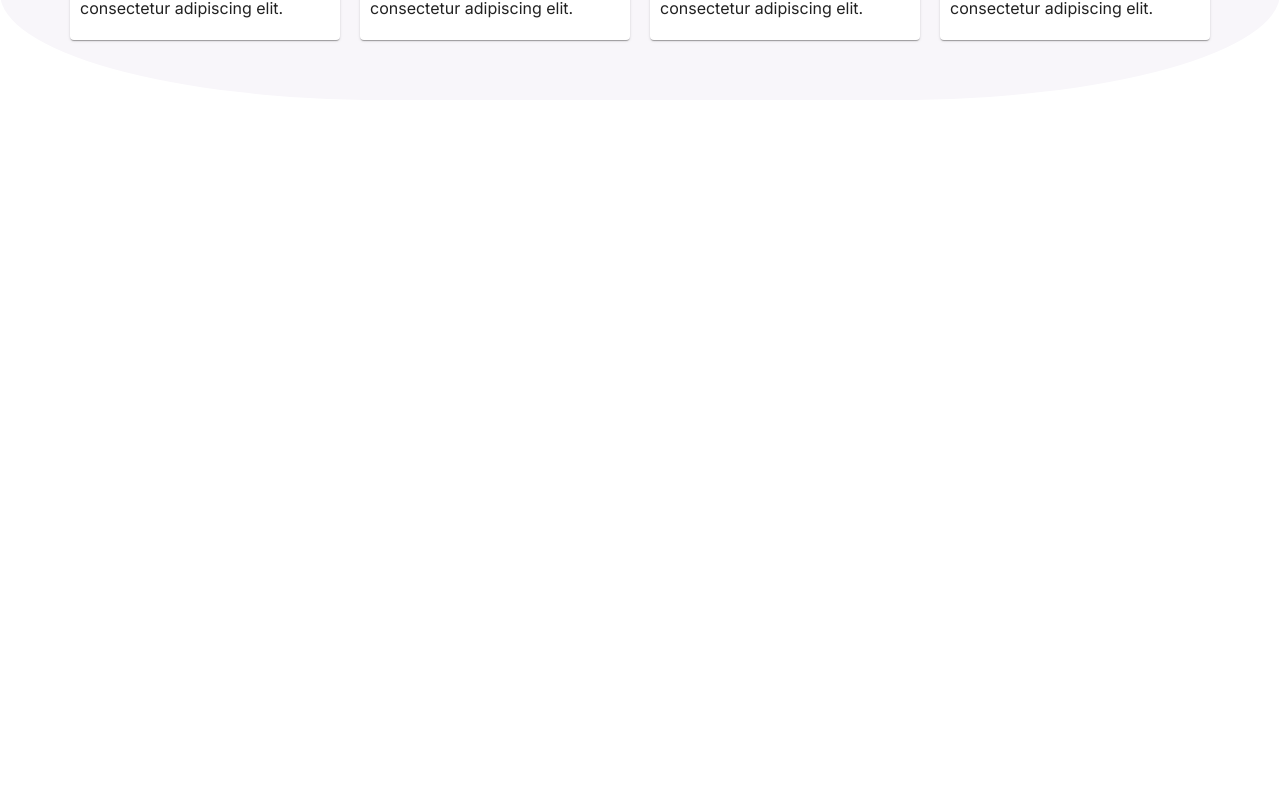
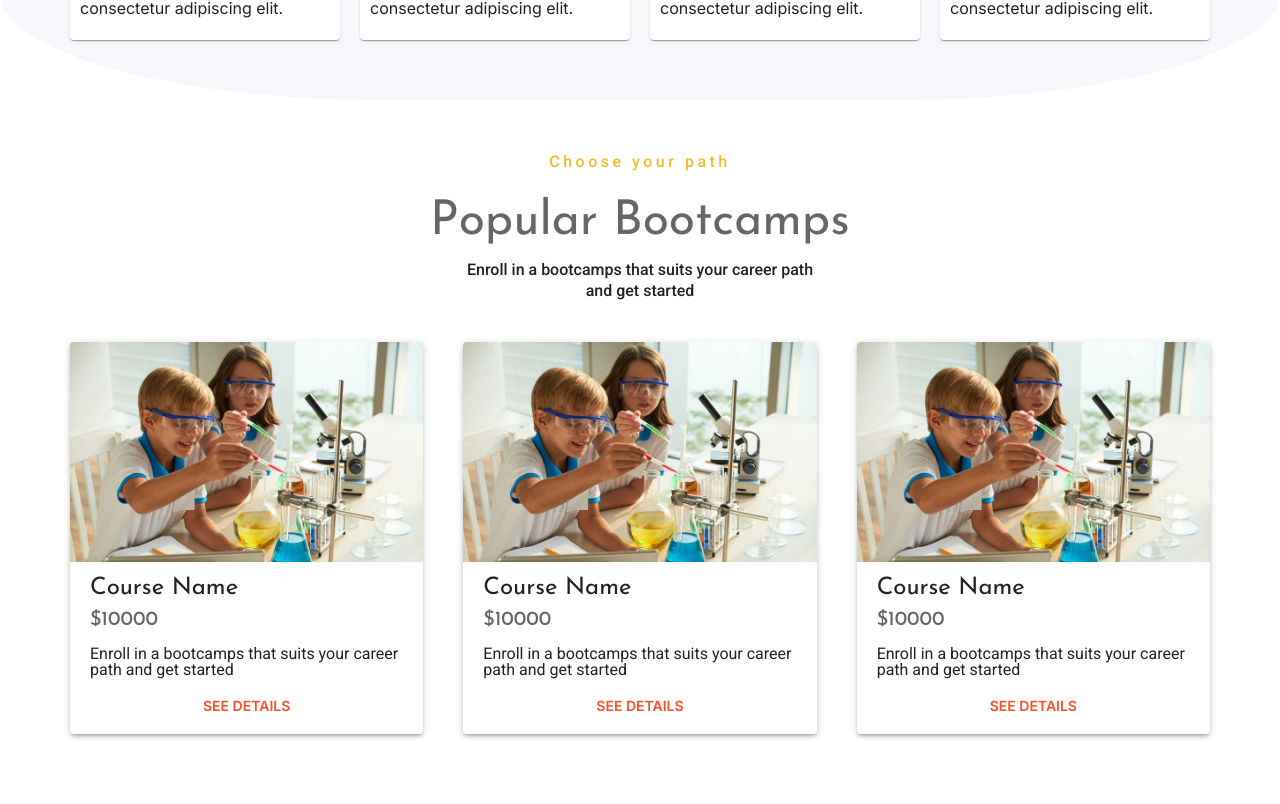
Before and after one commit to GolamMuid/DevTrain, a React (Create React App) app: page / in a window 1280 px wide. Shown: the part 1016-1820 px from the top of the page. Before the commit the page ends 1116 px from the top, so only its background shows below. Built offline with nearby package versions, Linux system fonts and the light colour scheme; a web font is replaced by a local one.

Commit message:
added bootcamps

```diff
--- a/package.json
+++ b/package.json
@@ -9,6 +9,7 @@
     "@testing-library/jest-dom": "^5.14.1",
     "@testing-library/react": "^13.0.0",
     "@testing-library/user-event": "^13.2.1",
+    "aos": "^2.3.4",
     "lottie-react": "^2.3.1",
     "react": "^18.2.0",
     "react-dom": "^18.2.0",
--- a/src/App.js
+++ b/src/App.js
@@ -1,11 +1,16 @@
 import { createTheme, CssBaseline, ThemeProvider } from "@mui/material";
-import { useContext } from "react";
+import Aos from "aos";
+import { useContext, useEffect } from "react";
 import { RouterProvider } from "react-router-dom";
 import "./App.css";
 import ModeContext from "./contexts/ModeContext";
 import router from "./routes/Routes";
 
 function App() {
+	useEffect(() => {
+		Aos.init();
+	}, []);
+
 	const { darkMode } = useContext(ModeContext);
 
 	const themeLight = createTheme({
@@ -21,6 +26,9 @@ function App() {
 			},
 			info: {
 				main: "#F8F6FA",
+			},
+			warning: {
+				main: "#f7bb25",
 			},
 			text: {
 				main: "rgb(72 , 72 , 72)",
@@ -67,6 +75,9 @@ function App() {
 			info: {
 				main: "#9D82BC",
 			},
+			warning: {
+				main: "#f7bb25",
+			},
 			background: {
 				default: "#22253C",
 				paper: "#1d1d25",
--- /dev/null
+++ b/src/components/home/Bootcamp/BootcampModel.js
@@ -0,0 +1,61 @@
+import styled from "@emotion/styled";
+import { Box, Button, Paper, Stack, Typography } from "@mui/material";
+import React from "react";
+
+function BootcampModel() {
+	const BootcampModel = styled(Paper)(({ theme }) => ({
+		marginBottom: "40px",
+		"& div:nth-child(1)": {
+			overflow: "hidden",
+			maxHeight: "220px",
+			maxWidth: "fit-content",
+		},
+		"& img": {
+			width: "100%",
+			objectFit: "cover",
+			borderRadius: "4px",
+			transition: "all 0.3s ease",
+		},
+		"&:hover": {
+			"& img": {
+				transform: "scale(1.1)",
+			},
+		},
+	}));
+
+	return (
+		<BootcampModel elevation="3">
+			<Box>
+				<img
+					src={`${process.env.PUBLIC_URL}/assets/images/class.jpg`}
+					alt="Bootcamp"
+				/>
+			</Box>
+			<Box padding="10px 20px">
+				<Typography variant="h5" color="text.primary">
+					Course Name
+				</Typography>
+				<Typography variant="h6" color="text.secondary" marginBottom="10px">
+					$10000
+				</Typography>
+				<Typography
+					fontFamily="Roboto"
+					fontWeight="400"
+					fontSize={{ xs: "1rem" }}
+					lineHeight="1"
+					color="text.primary"
+					marginBottom="10px"
+				>
+					Enroll in a bootcamps that suits your career path and get started
+				</Typography>
+				<Stack alignItems="center" margin="10px 0px 0">
+					<Button variant="text" color="secondary">
+						See Details
+					</Button>
+				</Stack>
+			</Box>
+		</BootcampModel>
+	);
+}
+
+export default BootcampModel;
--- /dev/null
+++ b/src/components/home/Bootcamp/Bootcamps.js
@@ -0,0 +1,59 @@
+import { Button, Paper, Stack, Typography } from "@mui/material";
+import { Box } from "@mui/system";
+import React from "react";
+import Container from "../../../layouts/container/Container";
+import BootcampModel from "./BootcampModel";
+
+function Bootcamps() {
+	return (
+		<Box>
+			<Container>
+				<Box textAlign="center" marginBottom="40px">
+					<Typography
+						fontFamily="Roboto"
+						fontSize="1rem"
+						fontWeight="500"
+						letterSpacing="3.5px"
+						sx={{ color: "#f7bb25" }}
+						padding="10px 0"
+					>
+						Choose your path
+					</Typography>
+					<Typography variant="h3" color="text.secondary" padding="10px 0">
+						Popular Bootcamps
+					</Typography>
+					<Typography
+						fontFamily="Roboto"
+						fontWeight="500"
+						fontSize={{ xs: "1rem" }}
+						lineHeight="1"
+						color="text.primary"
+						sx={{ lineHeight: "1.3" }}
+					>
+						Enroll in a bootcamps that suits your career path
+						<br />
+						and get started
+					</Typography>
+				</Box>
+				<Box
+					display="grid"
+					gridTemplateColumns={{
+						xs: "1fr",
+						md: "1fr 1fr",
+						lg: "1fr 1fr 1fr",
+					}}
+					gap="40px"
+				>
+					<BootcampModel />
+					<BootcampModel />
+					<BootcampModel />
+					<BootcampModel />
+					<BootcampModel />
+					<BootcampModel />
+				</Box>
+			</Container>
+		</Box>
+	);
+}
+
+export default Bootcamps;
--- a/src/components/home/Features.js
+++ b/src/components/home/Features.js
@@ -1,20 +1,21 @@
 import { Paper, Typography } from "@mui/material";
 import { Box } from "@mui/system";
-import React, { useContext } from "react";
+import Aos from "aos";
+import React, { useContext, useEffect } from "react";
 import ModeContext from "../../contexts/ModeContext";
 import Container from "../../layouts/container/Container";
 
 function Features() {
 	const { darkMode } = useContext(ModeContext);
-  console.log(darkMode);
 
 	return (
+		<div data-aos="zoom-in-down" data-aos-duration="9000">
 			<Box
 				sx={{
 					backgroundColor: "info.main",
-        // minHeight: "200px",
 					borderRadius: "30%",
-        padding: "60px 0",
+					padding: { xs: "60px 30px", md: "60px 0" },
+					marginBottom: "40px",
 				}}
 			>
 				<Container>
@@ -34,7 +35,11 @@ function Features() {
 									alt="Expert Trainers"
 									style={{ height: "90px" }}
 								/>
-              <Typography variant="h5" color="text.secondary" padding="10px 0">
+								<Typography
+									variant="h5"
+									color="text.secondary"
+									padding="10px 0"
+								>
 									Expert Trainers
 								</Typography>
 								<Typography variant="p" color="text.primary" padding="10px 0">
@@ -49,7 +54,11 @@ function Features() {
 									alt="Expert Trainers"
 									style={{ height: "90px" }}
 								/>
-              <Typography variant="h5" color="text.secondary" padding="10px 0">
+								<Typography
+									variant="h5"
+									color="text.secondary"
+									padding="10px 0"
+								>
 									Certification
 								</Typography>
 								<Typography variant="p" color="text.primary" padding="10px 0">
@@ -64,7 +73,11 @@ function Features() {
 									alt="Expert Trainers"
 									style={{ height: "90px" }}
 								/>
-              <Typography variant="h5" color="text.secondary" padding="10px 0">
+								<Typography
+									variant="h5"
+									color="text.secondary"
+									padding="10px 0"
+								>
 									Scholarship
 								</Typography>
 								<Typography variant="p" color="text.primary" padding="10px 0">
@@ -79,7 +92,11 @@ function Features() {
 									alt="Expert Trainers"
 									style={{ height: "90px" }}
 								/>
-              <Typography variant="h5" color="text.secondary" padding="10px 0">
+								<Typography
+									variant="h5"
+									color="text.secondary"
+									padding="10px 0"
+								>
 									Job Assistance
 								</Typography>
 								<Typography variant="p" color="text.primary" padding="10px 0">
@@ -90,6 +107,7 @@ function Features() {
 					</Box>
 				</Container>
 			</Box>
+		</div>
 	);
 }
 
--- a/src/components/home/Hero.js
+++ b/src/components/home/Hero.js
@@ -7,14 +7,16 @@ import Container from "../../layouts/container/Container";
 
 function Hero() {
 	return (
-		<Container>
+		<Container data-aos="zoom-in-down" data-aos-duration="1500">
 			<Box
 				display="flex"
 				flexDirection={{ xs: "column-reverse", md: "row" }}
 				alignItems="center"
 				justifyContent="space-around"
 				padding="20px"
-				height="calc(100vh - 120px)"
+				height={{ sm: "auto", lg: "calc(100vh - 120px)" }}
+				data-aos="zoom-in-down"
+				data-aos-duration="1500"
 			>
 				<Box>
 					<Typography
@@ -68,13 +70,13 @@ function Hero() {
 						</Button>
 					</Stack>
 				</Box>
-				<Box>
+				<Box height={{ sm: "60vh", lg: "auto" }}>
 					<Lottie
 						//  options={defaultOptions}
 						//     height={300}
 						//     width={300}
 						animationData={animationData}
-						// style={{ maxHeight: "300px" }}
+						style={{ height: "100%" }}
 					/>
 				</Box>
 			</Box>
--- a/src/pages/homepage/Homepage.js
+++ b/src/pages/homepage/Homepage.js
@@ -1,4 +1,5 @@
 import React from "react";
+import Bootcamps from "../../components/home/Bootcamp/Bootcamps";
 import Features from "../../components/home/Features";
 import Hero from "../../components/home/Hero";
 import Container from "../../layouts/container/Container";
@@ -8,6 +9,7 @@ function Homepage() {
 		<div>
 			<Hero />
 			<Features />
+			<Bootcamps />
 		</div>
 	);
 }
```
Also changed, not shown: public/assets/images/class.jpg (added), 1 other file (tests, documents, lock files or other folders). Lines whose indentation alone changed are shown as unchanged.
